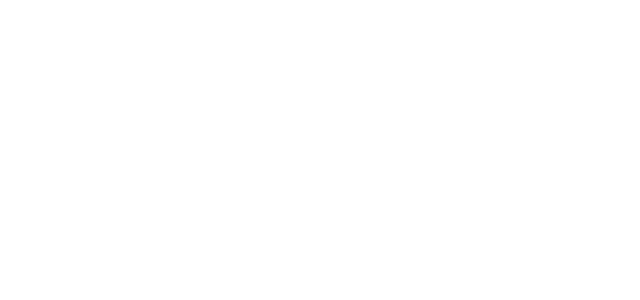
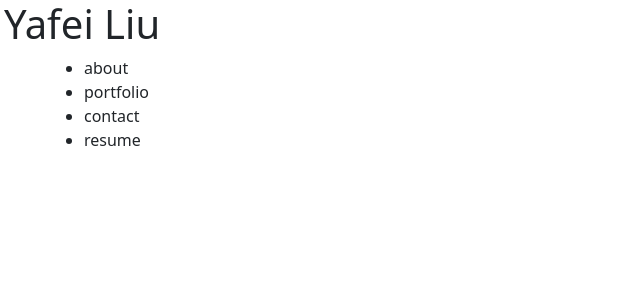
Before and after one commit to lyf703331869/portfolio, a React (Create React App) app: page / in a window 1280 px wide. Shown: the top 300 px of the page, without its empty margins (0-640 px from the left). Built offline with nearby package versions, Linux system fonts and the light colour scheme.

Commit message:
Added About page and helper functions

```diff
--- a/package.json
+++ b/package.json
@@ -40,5 +40,8 @@
       "last 1 firefox version",
       "last 1 safari version"
     ]
+  },
+  "devDependencies": {
+    "@babel/plugin-proposal-private-property-in-object": "^7.21.11"
   }
 }
--- a/src/App.js
+++ b/src/App.js
@@ -7,12 +7,12 @@ import Nav from "./components/Nav";
 export default function App() {
   const [pages] = useState([
     {
-      name: "About",
+      name: "about",
     },
-    { name: "Portfolio" },
-    { name: "Contact" },
+    { name: "portfolio" },
+    { name: "contact" },
     {
-      name: "Resume",
+      name: "resume",
     },
   ]);
 
@@ -20,14 +20,14 @@ export default function App() {
 
   return (
     <div>
-      {/* <Header>
+      <Header>
         <Nav
           pages={pages}
           setCurrentPage={setCurrentPage}
           currentPage={currentPage}
         ></Nav>
       </Header>
-      <main>
+      {/* <main>
         <Page currentPage={currentPage}></Page>
       </main>
       <Footer /> */}
--- a/src/components/Nav/index.js
+++ b/src/components/Nav/index.js
@@ -1,13 +1,20 @@
-import React, { useEffect } from "react";
+import React from "react";
 
 export default function Nav(props) {
   const { pages = [], setCurrentPage, currentPage } = props;
 
-  useEffect =
-    (() => {
-      document.title = currentPage.name;
-    },
-    [currentPage]);
-
-  return <></>;
+  return (
+    <nav>
+      <ul className="flex-row">
+        {pages.map((Page) => (
+          <li
+            className={`mx-5 ${currentPage.name === Page.name && "navActive"}`}
+            key={Page.name}
+          >
+            <span onClick={() => setCurrentPage(Page)}>{Page.name}</span>
+          </li>
+        ))}
+      </ul>
+    </nav>
+  );
 }
```
Also changed, not shown: src/components/About/index.js (added, +15 -0 lines), src/utils/helpers.js (added, +12 -0 lines), src/components/Contact/index.js (added), src/components/Page/index.js (added), 1 other file (tests, documents, lock files or other folders).
